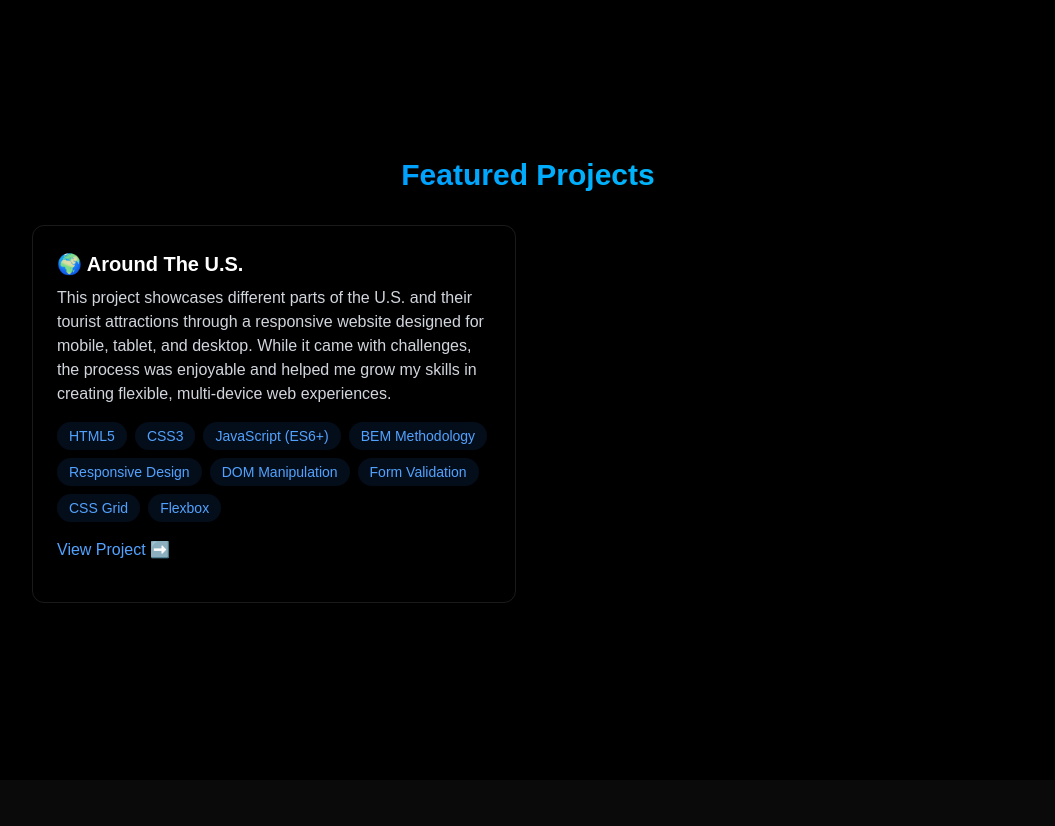
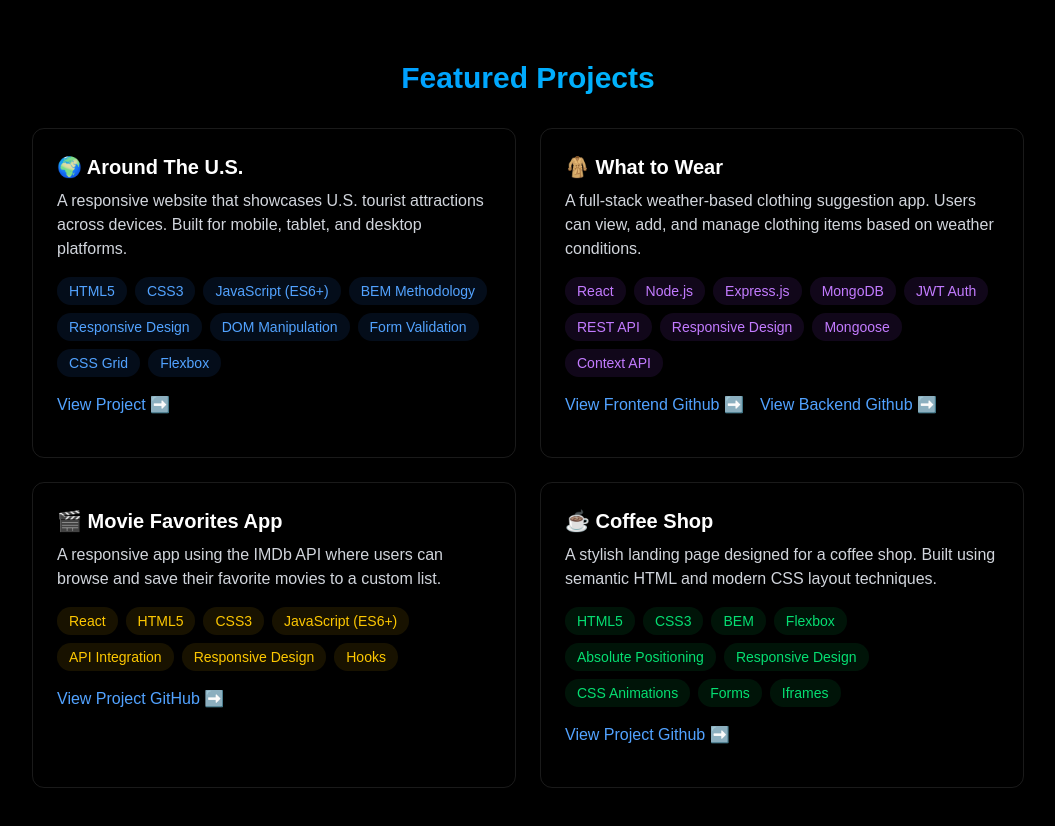
Before and after one commit to prince21241/PORTFOLIO-WEBSITE, a React (Vite) app: page / in a window 1280 px wide. Shown: the part 1620-2446 px from the top of the page, without its empty margins (112-1167 px from the left). Before the commit the page ends 2400 px from the top, so only its background shows below. Built offline with nearby package versions, Linux system fonts and the light colour scheme.

Commit message:
finished the Project Section

```diff
--- a/src/components/sections/Projects.jsx
+++ b/src/components/sections/Projects.jsx
@@ -8,17 +8,16 @@ export const Projects = () => {
         <h2 className="text-3xl font-bold mb-8 bg-gradient-to-r from-blue-500 to-cyan-400 bg-clip-text text-transparent text-center">
           Featured Projects
         </h2>
-        <div className="grid grid-cols-1 md:grid-cols-2 gap-6">
+
+        {/* Project 1: Around The U.S. */}
+        <div className="grid grid-cols-1 md:grid-cols-2 gap-6 mb-6">
           <div className="rounded-xl p-6 border border-white/10 hover:-translate-y-1 transition-all">
             <h3 className="text-xl font-semibold mb-2 text-white">
               🌍 Around The U.S.
             </h3>
             <p className="text-gray-300 mb-4">
-              This project showcases different parts of the U.S. and their
-              tourist attractions through a responsive website designed for
-              mobile, tablet, and desktop. While it came with challenges, the
-              process was enjoyable and helped me grow my skills in creating
-              flexible, multi-device web experiences.
+              A responsive website that showcases U.S. tourist attractions
+              across devices. Built for mobile, tablet, and desktop platforms.
             </p>
             <div className="flex flex-wrap gap-2">
               {[
@@ -40,14 +39,129 @@ export const Projects = () => {
                 </span>
               ))}
             </div>
-            <div className="flex justify-between items-center">
-              <a
-                href="https://prince21241.github.io/se_project_aroundtheus/"
-                className="text-blue-400 hover:text-blue-300 transition-colors my-4"
-              >
-                View Project ➡️
-              </a>
+            <a
+              href="https://prince21241.github.io/se_project_aroundtheus/"
+              className="text-blue-400 hover:text-blue-300 transition-colors my-4 inline-block"
+            >
+              View Project ➡️
+            </a>
+          </div>
+
+          {/* Project 2: What to Wear */}
+          <div className="rounded-xl p-6 border border-white/10 hover:-translate-y-1 transition-all">
+            <h3 className="text-xl font-semibold mb-2 text-white">
+              🧥 What to Wear
+            </h3>
+            <p className="text-gray-300 mb-4">
+              A full-stack weather-based clothing suggestion app. Users can
+              view, add, and manage clothing items based on weather conditions.
+            </p>
+            <div className="flex flex-wrap gap-2">
+              {[
+                "React",
+                "Node.js",
+                "Express.js",
+                "MongoDB",
+                "JWT Auth",
+                "REST API",
+                "Responsive Design",
+                "Mongoose",
+                "Context API",
+              ].map((tech, key) => (
+                <span
+                  key={key}
+                  className="bg-purple-500/10 text-purple-400 py-1 px-3 rounded-full text-sm hover:bg-purple-500/20 transition"
+                >
+                  {tech}
+                </span>
+              ))}
             </div>
+            <a
+              href="https://github.com/prince21241/se_project_react"
+              className="text-blue-400 hover:text-blue-300 transition-colors my-4 inline-block"
+            >
+              View Frontend Github ➡️
+            </a>
+            <a
+              href="https://github.com/prince21241/se_project_express"
+              className="text-blue-400 hover:text-blue-300 transition-colors ml-4 inline-block"
+            >
+              View Backend Github ➡️
+            </a>
+          </div>
+        </div>
+
+        {/* Project 3: Movie Favorites App */}
+        <div className="grid grid-cols-1 md:grid-cols-2 gap-6 mb-6">
+          <div className="rounded-xl p-6 border border-white/10 hover:-translate-y-1 transition-all">
+            <h3 className="text-xl font-semibold mb-2 text-white">
+              🎬 Movie Favorites App
+            </h3>
+            <p className="text-gray-300 mb-4">
+              A responsive app using the IMDb API where users can browse and
+              save their favorite movies to a custom list.
+            </p>
+            <div className="flex flex-wrap gap-2">
+              {[
+                "React",
+                "HTML5",
+                "CSS3",
+                "JavaScript (ES6+)",
+                "API Integration",
+                "Responsive Design",
+                "Hooks",
+              ].map((tech, key) => (
+                <span
+                  key={key}
+                  className="bg-yellow-500/10 text-yellow-400 py-1 px-3 rounded-full text-sm hover:bg-yellow-500/20 transition"
+                >
+                  {tech}
+                </span>
+              ))}
+            </div>
+            <a
+              href="https://github.com/prince21241/Final-Project"
+              className="text-blue-400 hover:text-blue-300 transition-colors my-4 inline-block"
+            >
+              View Project GitHub ➡️
+            </a>
+          </div>
+
+          {/* Project 4: Coffee Shop */}
+          <div className="rounded-xl p-6 border border-white/10 hover:-translate-y-1 transition-all">
+            <h3 className="text-xl font-semibold mb-2 text-white">
+              ☕ Coffee Shop
+            </h3>
+            <p className="text-gray-300 mb-4">
+              A stylish landing page designed for a coffee shop. Built using
+              semantic HTML and modern CSS layout techniques.
+            </p>
+            <div className="flex flex-wrap gap-2">
+              {[
+                "HTML5",
+                "CSS3",
+                "BEM",
+                "Flexbox",
+                "Absolute Positioning",
+                "Responsive Design",
+                "CSS Animations",
+                "Forms",
+                "Iframes",
+              ].map((tech, key) => (
+                <span
+                  key={key}
+                  className="bg-green-500/10 text-green-400 py-1 px-3 rounded-full text-sm hover:bg-green-500/20 transition"
+                >
+                  {tech}
+                </span>
+              ))}
+            </div>
+            <a
+              href="https://github.com/prince21241/se_project_coffeeshop"
+              className="text-blue-400 hover:text-blue-300 transition-colors my-4 inline-block"
+            >
+              View Project Github ➡️
+            </a>
           </div>
         </div>
       </div>
```
